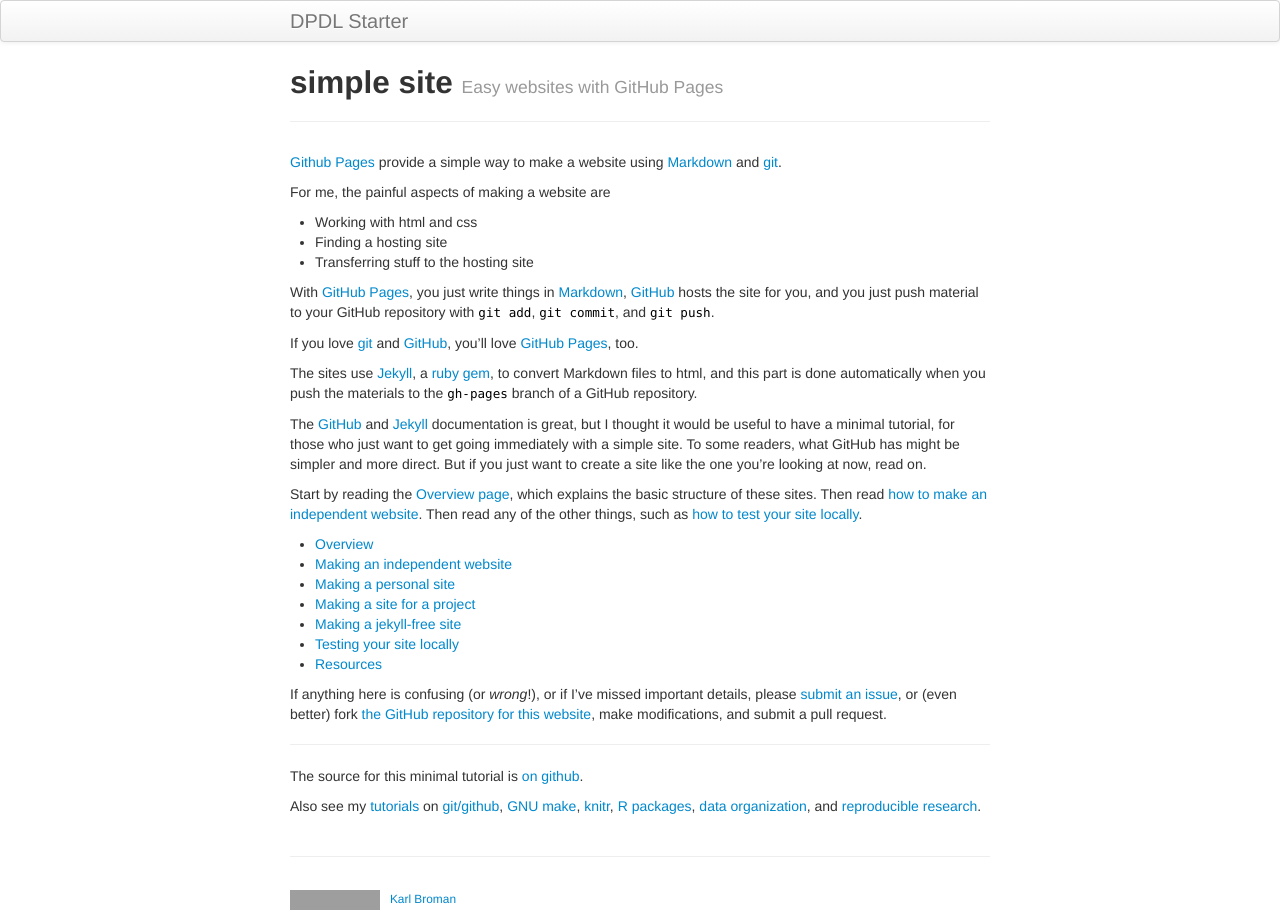
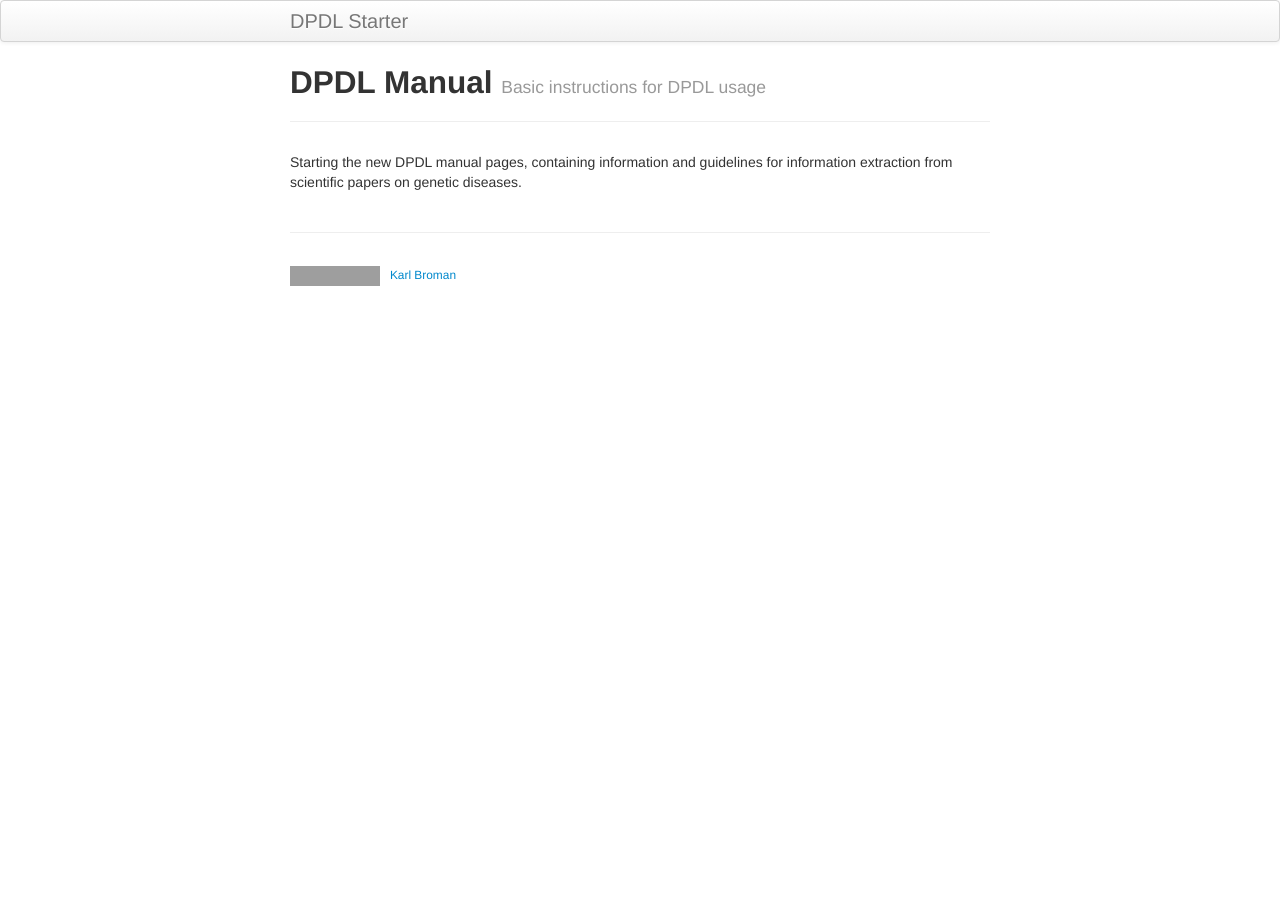
Before and after one commit to PEDIA-Charite/PEDIA-Charite.github.io, a Jekyll site: the page built from index.md, in a window 1280 px wide. Built offline with Jekyll 4.4.1, drawn with Linux system fonts in a browser that asks for light colours; grey boxes are pictures that could not be loaded.

Commit message:
updating index description

```diff
--- a/index.md
+++ b/index.md
@@ -1,72 +1,8 @@
 ---
 layout: page
-title: simple site
-tagline: Easy websites with GitHub Pages
-description: Minimal tutorial on making a simple website with GitHub Pages
+title: DPDL Manual
+tagline: Basic instructions for DPDL usage
+description: Basic guidelines and starter information for work in DPDL
 ---
 
-[Github Pages](https://pages.github.com) provide a simple way to make a
-website using
-[Markdown](https://daringfireball.net/projects/markdown/) and
-[git](https://git-scm.com).
-
-For me, the painful aspects of making a website are
-
-- Working with html and css
-- Finding a hosting site
-- Transferring stuff to the hosting site
-
-With [GitHub Pages](https://pages.github.com), you just write things in
-[Markdown](https://daringfireball.net/projects/markdown/),
-[GitHub](https://github.com) hosts the site for you, and you just push
-material to your GitHub repository with `git add`, `git commit`, and
-`git push`.
-
-If you love [git](https://git-scm.com/) and
-[GitHub](https://github.com), you'll love
-[GitHub Pages](https://pages.github.com), too.
-
-The sites use [Jekyll](https://jekyllrb.com/), a
-[ruby](https://www.ruby-lang.org/en/) [gem](https://rubygems.org/), to
-convert Markdown files to html, and this part is done
-automatically when you push the materials to the `gh-pages` branch
-of a GitHub repository.
-
-The [GitHub](https://pages.github.com) and
-[Jekyll](https://jekyllrb.com) documentation is great, but I thought it
-would be useful to have a minimal tutorial, for those who just want to
-get going immediately with a simple site. To some readers, what GitHub
-has might be simpler and more direct.  But if you just want to create
-a site like the one you're looking at now, read on.
-
-Start by reading the [Overview page](pages/overview.html), which
-explains the basic structure of these sites. Then read
-[how to make an independent website](pages/independent_site.html). Then
-read any of the other things, such as
-[how to test your site locally](pages/local_test.html).
-
-- [Overview](pages/overview.html)
-- [Making an independent website](pages/independent_site.html)
-- [Making a personal site](pages/user_site.html)
-- [Making a site for a project](pages/project_site.html)
-- [Making a jekyll-free site](pages/nojekyll.html)
-- [Testing your site locally](pages/local_test.html)
-- [Resources](pages/resources.html)
-
-If anything here is confusing (or _wrong_!), or if I've missed
-important details, please
-[submit an issue](https://github.com/kbroman/simple_site/issues), or (even
-better) fork [the GitHub repository for this website](https://github.com/kbroman/simple_site),
-make modifications, and submit a pull request.
-
----
-
-The source for this minimal tutorial is [on github](https://github.com/kbroman/simple_site).
-
-Also see my [tutorials](http://kbroman.org/pages/tutorials) on
-[git/github](http://kbroman.org/github_tutorial),
-[GNU make](http://kbroman.org/minimal_make),
-[knitr](http://kbroman.org/knitr_knutshell),
-[R packages](http://kbroman.org/pkg_primer),
-[data organization](http://kbroman.org/dataorg),
-and [reproducible research](http://kbroman.org/steps2rr).
+Starting the new DPDL manual pages, containing information and guidelines for information extraction from scientific papers on genetic diseases.
```
